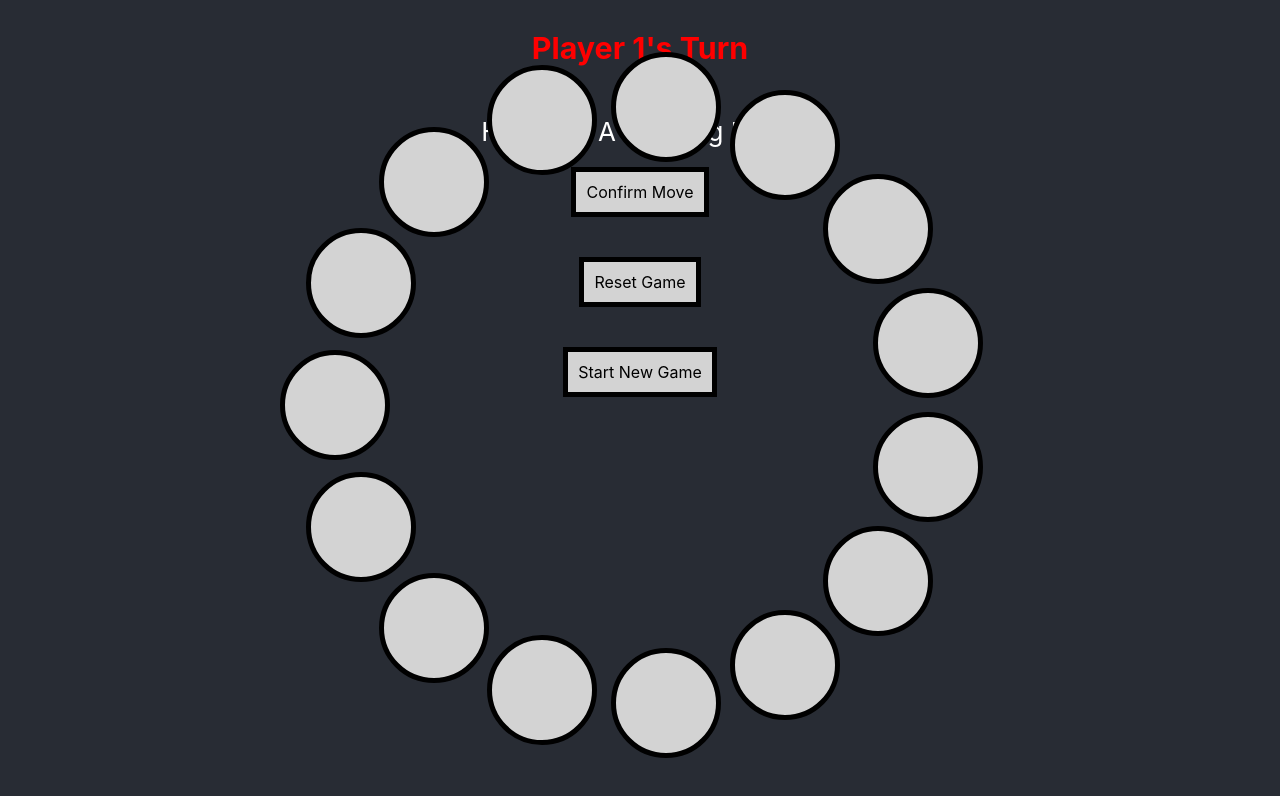
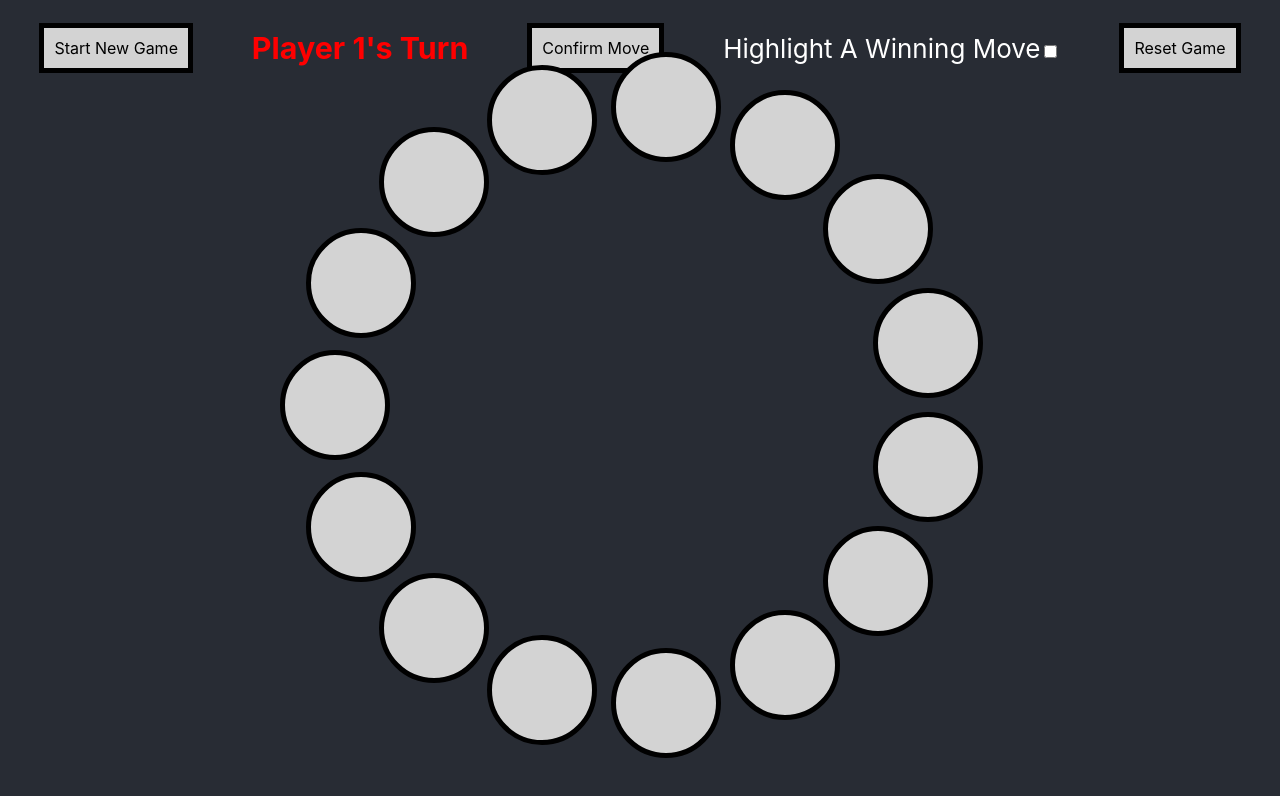
Before and after one commit to JosephCalebAnderson/circular-nim, a React (Create React App) app: page / in a window 1280 px wide. Both pictures are taken after a click on the element "Player Vs Player". Shown: the top 796 px of the page. Built offline with nearby package versions, Linux system fonts and the light colour scheme.

Commit message:
Display options for gameplay at the top of screen

```diff
--- a/src/App.css
+++ b/src/App.css
@@ -49,7 +49,7 @@ html {
 
 .gameplay{
   display: flex;
-  flex-direction: column;
+  justify-content: space-around;
   align-items: center;
 }
 
--- a/src/App.js
+++ b/src/App.js
@@ -1124,16 +1124,18 @@ function App() {
       {isPreGame && <p>Created by Caleb Anderson, University of Georgia Undergraduate</p>}
 
 
-      {!isSimulation && <div className="gameplay">
-        {!isSimulation && isGameOver && <h2 className={`prompt ${isPlayer1Turn ?  'p1' : 'p2'}`}>{turnPrompt} Wins!</h2>}
-        {!isSimulation && !isGameOver && !isPreGame && <h3 className={`prompt ${isPlayer1Turn ?  'p1' : 'p2'}`}>{turnPrompt}'s Turn</h3>}
-        {!isSimulation && !isGameOver && !isPreGame && <input type="checkbox" id="cheat" name="cheat" value={winningStonesVisible} onChange= {() => setWinningStonesVisible(!winningStonesVisible)}></input>}
-        {!isSimulation && !isGameOver && !isPreGame && <label for="cheat"> Highlight A Winning Move</label>}
-        {!isSimulation && !isGameOver && !isPreGame && !isLoading && isPlayer1Human && <btn className="selection" onClick = {() => handleSelectionConfirmation()}>Confirm Move</btn>}
-        {!isSimulation && !isGameOver && !isPreGame && !isLoading && !isPlayer1Human && <btn className="selection" onClick = {() => handleSimulationMove()}>Make CPU Move</btn>}
-        {!isSimulation && !isPreGame && !isLoading && <btn className="selection" onClick = {() => handleResetGame()}>Reset Game</btn>}
-        {!isPreGame && !isLoading && <btn className="selection" onClick = {() => handleNewGameSelection()}>Start New Game</btn>}
-        {!isSimulation && !isPreGame && stoneElements}
+      {!isSimulation && !isPreGame && <div className="gameplay">
+        {!isLoading && <btn className="selection" onClick = {() => handleNewGameSelection()}>Start New Game</btn>}
+        {isGameOver && <h2 className={`prompt ${isPlayer1Turn ?  'p1' : 'p2'}`}>{turnPrompt} Wins!</h2>}
+        {!isGameOver && <h3 className={`prompt ${isPlayer1Turn ?  'p1' : 'p2'}`}>{turnPrompt}'s Turn</h3>}
+        {!isGameOver && !isLoading && isPlayer1Human && <btn className="selection" onClick = {() => handleSelectionConfirmation()}>Confirm Move</btn>}
+        {!isGameOver && !isLoading && !isPlayer1Human && <btn className="selection" onClick = {() => handleSimulationMove()}>Make CPU Move</btn>}
+        {!isGameOver && <div>
+          <label for="cheat"> Highlight A Winning Move</label>
+          <input type="checkbox" id="cheat" name="cheat" value={winningStonesVisible} onChange= {() => setWinningStonesVisible(!winningStonesVisible)}></input>
+        </div>}
+        {!isLoading && <btn className="selection" onClick = {() => handleResetGame()}>Reset Game</btn>}
+        {stoneElements}
       </div>}
 
 
```
